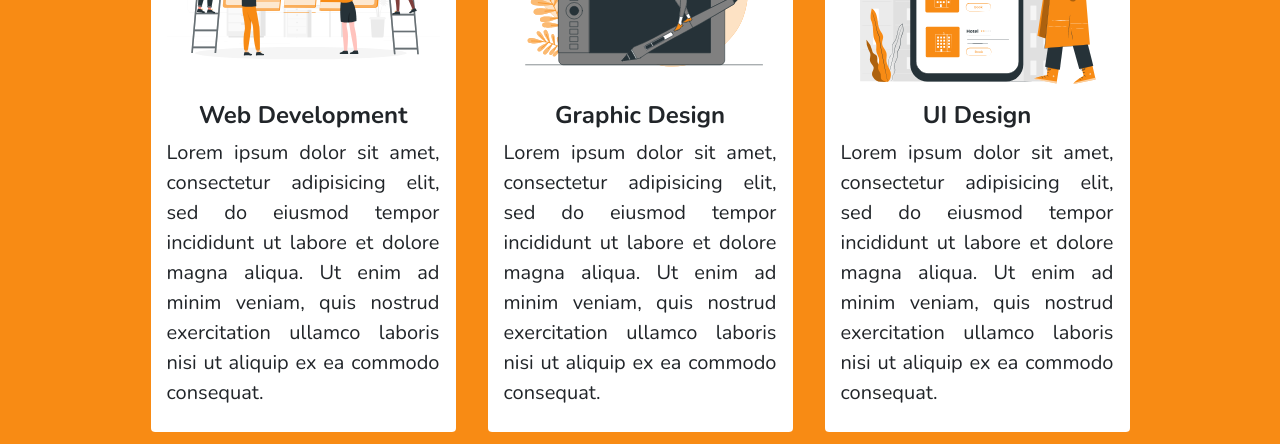
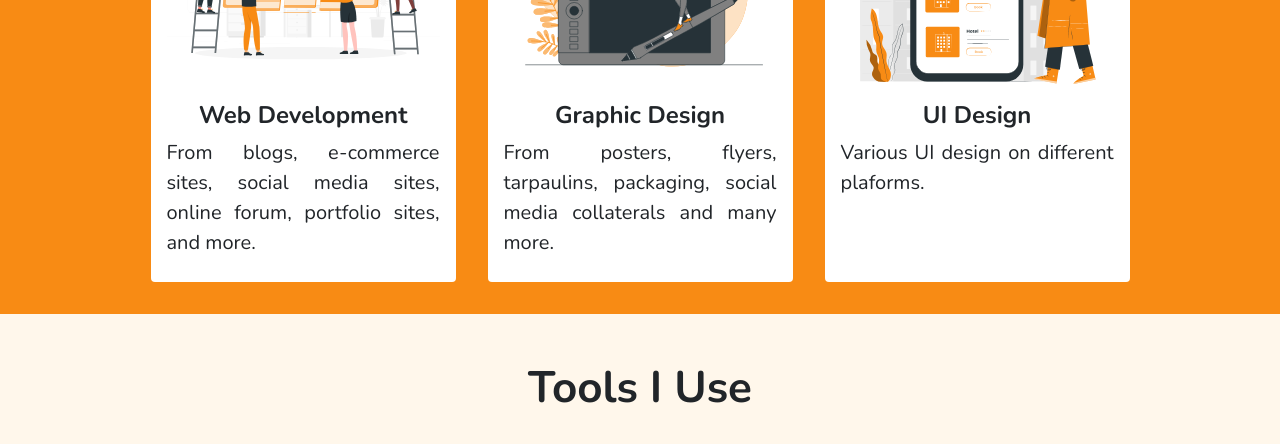
Before and after one commit to JEUbalde/webportfolio, a plain HTML site: page index.html in a window 1280 px wide. Shown: the part 840-1284 px from the top of the page. Drawn offline with nearby package versions, Linux system fonts and the light colour scheme.

Commit message:
Added descriptions for projects section

```diff
--- a/index.html
+++ b/index.html
@@ -48,10 +48,7 @@
 						<img src="./images/web-development.svg">
 						<h5 class="h5 text-bold text-center">Web Development</h5>
 						<p class="p-content text-justify">
-							Lorem ipsum dolor sit amet, consectetur adipisicing elit, sed do eiusmod
-							tempor incididunt ut labore et dolore magna aliqua. Ut enim ad minim veniam,
-							quis nostrud exercitation ullamco laboris nisi ut aliquip ex ea commodo
-							consequat.
+							From blogs, e-commerce sites, social media sites, online forum, portfolio sites, and more.
 						</p>
 					</div>
 
@@ -60,10 +57,7 @@
 						<img src="./images/graphic-design.svg">
 						<h5 class="h5 text-bold text-center">Graphic Design</h5>
 						<p class="p-content text-justify">
-							Lorem ipsum dolor sit amet, consectetur adipisicing elit, sed do eiusmod
-							tempor incididunt ut labore et dolore magna aliqua. Ut enim ad minim veniam,
-							quis nostrud exercitation ullamco laboris nisi ut aliquip ex ea commodo
-							consequat.
+							From posters, flyers, tarpaulins, packaging, social media collaterals and many more.
 						</p>
 					</div>
 
@@ -72,10 +66,7 @@
 						<img src="./images/ui-design.svg">
 						<h5 class="h5 text-bold text-center">UI Design</h5>
 						<p class="p-content text-justify">
-							Lorem ipsum dolor sit amet, consectetur adipisicing elit, sed do eiusmod
-							tempor incididunt ut labore et dolore magna aliqua. Ut enim ad minim veniam,
-							quis nostrud exercitation ullamco laboris nisi ut aliquip ex ea commodo
-							consequat.
+							Various UI design on different plaforms.
 						</p>
 					</div>
 				</div>
```
